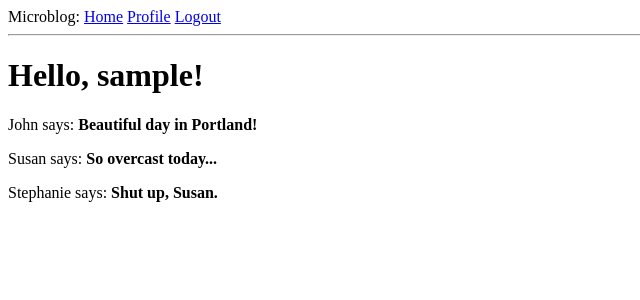
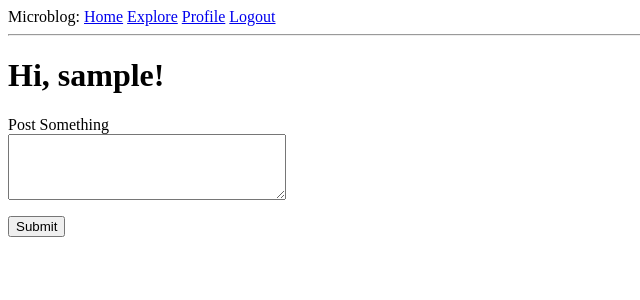
Before and after one commit to Stephanie-Spears/Flask-Microblog-2018, a Flask app: page / in a window 1280 px wide. Shown: the top 300 px of the page, without its empty margins (0-640 px from the left). Run offline with Flask 2, Linux system fonts and the light colour scheme; the visitor is signed in with stand-in values (Sample User, id 1); data comes from the database, SQL or seed files in the repository; data that the repository does not hold is empty.

Commit message:
add pagination and submission functionality

```diff
--- a/app/forms.py
+++ b/app/forms.py
@@ -45,3 +45,8 @@ class EditProfileForm(FlaskForm):
             user = User.query.filter_by(username=self.username.data).first()
             if user is not None:
                 raise ValidationError('Please use a different username.')
+
+
+class PostForm(FlaskForm):
+    post = TextAreaField('Post Something', validators=[DataRequired()])
+    submit = SubmitField('Submit')
--- a/app/routes.py
+++ b/app/routes.py
@@ -1,9 +1,9 @@
 from flask import render_template, flash, redirect, url_for, request
 from werkzeug.urls import url_parse
 from app import app, db
-from app.forms import LoginForm, RegistrationForm, EditProfileForm
+from app.forms import LoginForm, RegistrationForm, EditProfileForm, PostForm
 from flask_login import current_user, login_user, logout_user, login_required
-from app.models import User
+from app.models import User, Post
 from datetime import datetime
 
 
@@ -16,27 +16,38 @@ def before_request():
         db.session.commit()
 
 
-# the @app.route decorator creates an association between the URL given as an argument and the function
-@app.route('/')
-@app.route('/index')
+@app.route('/', methods=['GET', 'POST'])
+@app.route('/index', methods=['GET', 'POST'])
 @login_required
 def index():
-    posts = [
-        {
-            'author': {'username': 'John'},
-            'body': 'Beautiful day in Portland!'
-        },
-        {
-            'author': {'username': 'Susan'},
-            'body': 'So overcast today...'
-        },
-        {
-            'author': {'username': 'Stephanie'},
-            'body': 'Shut up, Susan.'
-        }
+    form = PostForm()
+    if form.validate_on_submit():
+        post = Post(body=form.post.data, author=current_user)
+        db.session.add(post)
+        db.session.commit()
+        flash('Your post is up!')
+        return redirect(url_for('index'))
+    page = request.args.get('page', 1, type=int)
+    posts = current_user.followed_posts().paginate(page, app.config['POSTS_PER_PAGE'], False)
+    # below is a conditional statement using '\', saying 'if posts.has_next, then execute the next_url statment, else next_url is None
+    next_url = url_for('explore', page=posts.next_num) \
+        if posts.has_next else None
+    prev_url = url_for('explore', page=posts.prev_num) \
+        if posts.has_prev else None
+    return render_template('index.html', title='Home', form=form, posts=posts.items, next_url=next_url, prev_url=prev_url)
 
-    ]
-    return render_template('index.html', title='Home', posts=posts)
+
+@app.route('/explore')
+@login_required
+def explore():
+    page = request.args.get('page', 1, type=int)
+    posts = Post.query.order_by(Post.timestamp.desc()).paginate(
+        page, app.config['POSTS_PER_PAGE'], False)
+    next_url = url_for('explore', page=posts.next_num) \
+        if posts.has_next else None
+    prev_url = url_for('explore', page=posts.prev_num) \
+        if posts.has_prev else None
+    return render_template('index.html', title='Explore', posts=posts.items, next_url=next_url, prev_url=prev_url)
 
 
 # The argument to url_for() (in this case, 'index') is the endpoint name, which is the name of the view function. So it tells it to redirect to the view function 'index()' which points to the explicit template name 'index.html'
@@ -86,11 +97,14 @@ def register():
 @login_required
 def user(username):
     user = User.query.filter_by(username=username).first_or_404()
-    posts = [
-        {'author': user, 'body': 'Test post #1'},
-        {'author': user, 'body': 'Test post #2'}
-    ]
-    return render_template('user.html', user=user, posts=posts)
+    page = request.args.get('page', 1, type=int)
+    posts = user.posts.order_by(Post.timestamp.desc()).paginate(page, app.config['POSTS_PER_PAGE'], False)
+    next_url = url_for('user', username=user.username, page=posts.next_num) \
+        if posts.has_next else None
+    prev_url = url_for('user', username=user.username, page=posts.prev_num) \
+        if posts.has_prev else None
+    return render_template('user.html', user=user, posts=posts.items, next_url=next_url, prev_url=prev_url)
+
 
 
 # This view function is slightly different to the other ones that process a form. If validate_on_submit() returns True I copy the data from the form into the user object and then write the object to the database. But when validate_on_submit() returns False it can be due to two different reasons. First, it can be because the browser just sent a GET request, which I need to respond by providing an initial version of the form template. It can also be when the browser sends a POST request with form data, but something in that data is invalid. For this form, I need to treat these two cases separately. When the form is being requested for the first time with a GET request, I want to pre-populate the fields with the data that is stored in the database, so I need to do the reverse of what I did on the submission case and move the data stored in the user fields to the form, as this will ensure that those form fields have the current data stored for the user. But in the case of a validation error I do not want to write anything to the form fields, because those were already populated by WTForms. To distinguish between these two cases, I check request.method, which will be GET for the initial request, and POST for a submission that failed validation.
--- a/app/templates/_post.html
+++ b/app/templates/_post.html
@@ -1,6 +1,6 @@
 <table>
     <tr valign="top">
         <td><img src="{{ post.author.avatar(36) }}"></td>
-        <td>{{ post.author.username }} says:<br>{{ post.body }}</td>
+        <td><a href="{{ url_for('user', username=post.author.username) }}">{{ post.author.username }}</a> says:<br>{{ post.body }}</td>
     </tr>
 </table>
--- a/app/templates/base.html
+++ b/app/templates/base.html
@@ -9,6 +9,7 @@
     <body>
         <div>Microblog:
             <a href="{{ url_for('index') }}">Home</a>
+            <a href="{{ url_for('explore') }}">Explore</a>
             {% if current_user.is_anonymous %}
                 <a href="{{ url_for('login') }}">Login</a>
             {% else %}
--- a/app/templates/index.html
+++ b/app/templates/index.html
@@ -1,8 +1,30 @@
 {% extends "base.html" %}
 
 {% block content %}
-    <h1>Hello, {{ current_user.username }}!</h1>
+    <h1>Hi, {{ current_user.username }}!</h1>
+    {% if form %}
+        <form action="" method="post">
+            {{ form.hidden_tag() }}
+            <p>
+                {{ form.post.label }}<br>
+                {{ form.post(cols=32, rows=4) }}<br>
+                {% for error in form.post.errors %}
+                    <span style="color: red;">[{{ error }}]</span>
+                {% endfor %}
+            </p>
+            <p>{{ form.submit() }}</p>
+        </form>
+    {% endif %}
+
     {% for post in posts %}
-    <div><p>{{ post.author.username }} says: <b> {{ post.body }}</b></p></div>
+        {% include '_post.html' %}
     {% endfor %}
+
+    {% if prev_url %}
+        <a href="{{ prev_url }}">Newer posts</a>
+    {% endif %}
+    {% if next_url %}
+        <a href="{{ next_url }}">Older posts</a>
+    {% endif %}
+
 {% endblock %}
--- a/config.py
+++ b/config.py
@@ -13,3 +13,5 @@ class Config(object):
     MAIL_USERNAME = os.environ.get('YMAIL_USERNAME_ONE_ONE')
     MAIL_PASSWORD = os.environ.get('YMAIL_PASSWORD_ONE_ONE')
     ADMINS = [os.environ.get('YMAIL_USERNAME_ONE_ONE')]
+
+    POSTS_PER_PAGE = 5
```
Also changed, not shown: app/templates/user.html (+8 -0 lines).
